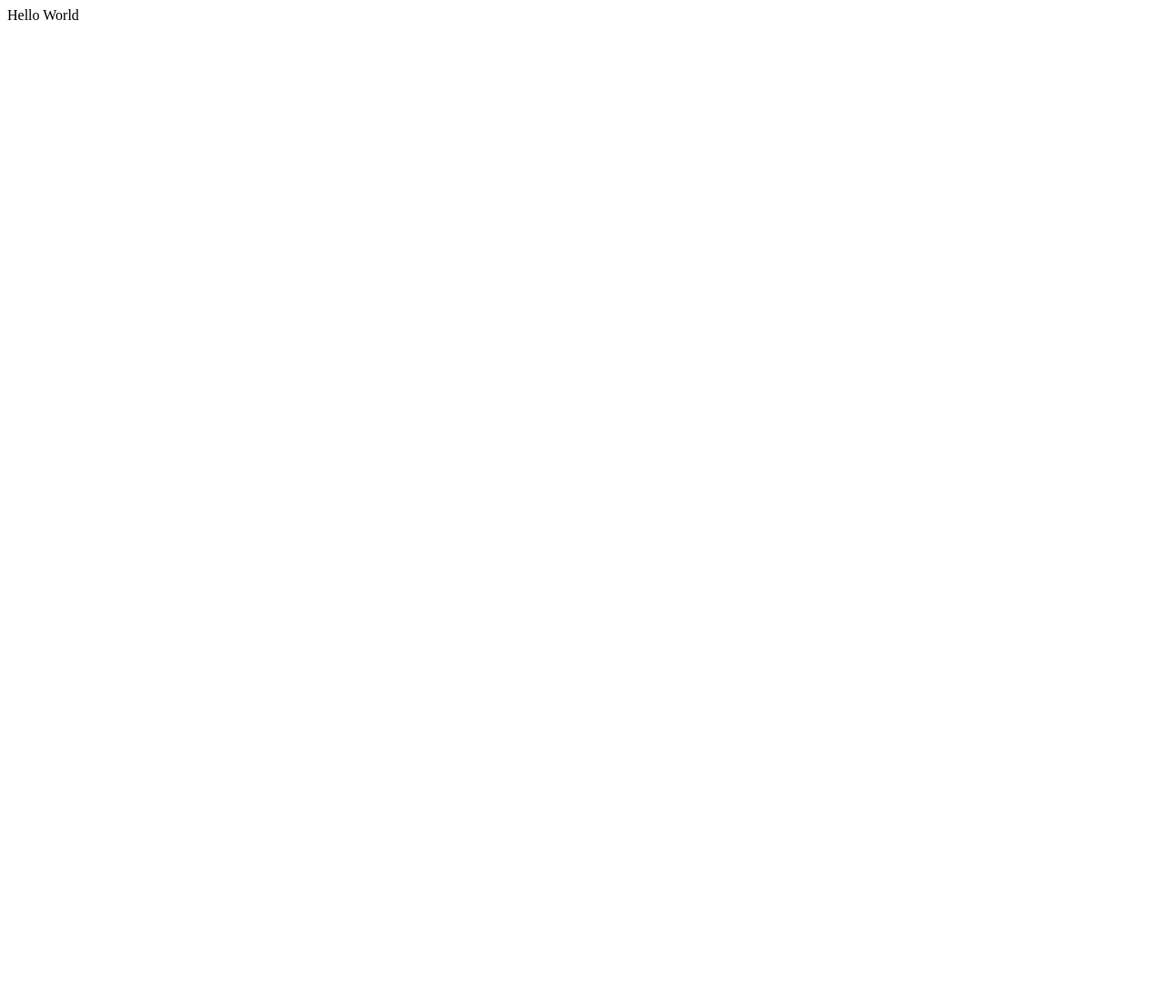
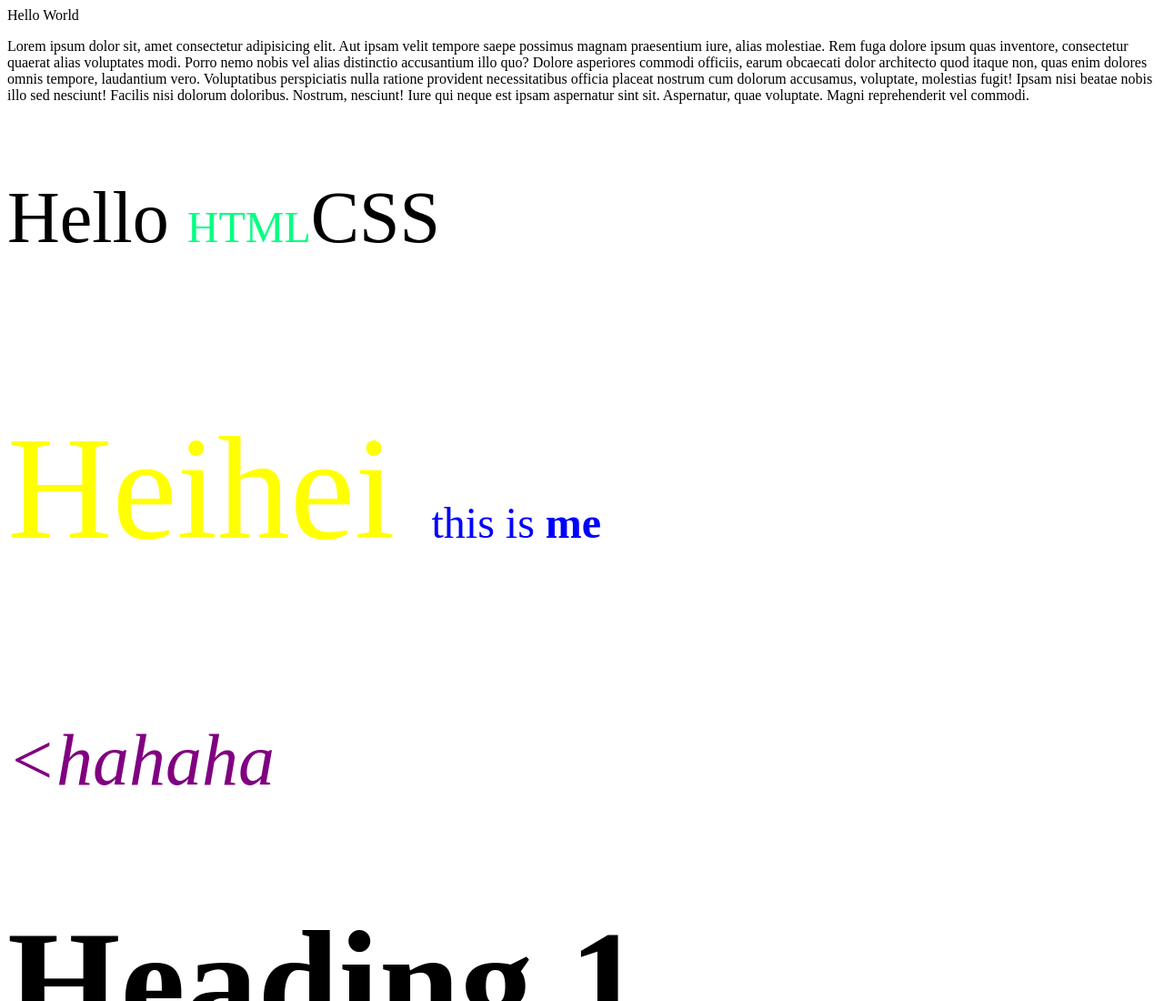
Before and after one commit to amandachen007/iamacoder, a plain HTML site: page index.html in a window 1280 px wide. Shown: the top 1100 px of the page at 91% size. Before the commit the page ends 800 px from the top, so only its background shows below. Drawn offline with Linux system fonts and the light colour scheme.

Commit message:
html css lesson 1

```diff
--- /dev/null
+++ b/index.css
@@ -0,0 +1,30 @@
+em {
+    font-size: 5rem;
+    font-style: normal;
+}
+.html-em {
+    color:rgb(2, 255, 129);
+    font-size: 3rem;
+}
+p.active {
+    font-size: 10rem;
+    color: yellow;
+}
+p .active {
+    font-size: 3rem;
+    color:blue;
+}
+#thisisap {
+    font-style: italic;
+    color:purple
+}
+
+img {
+    width: 500px;
+    height: 600px;
+}
+
+video {
+    width: 300px;
+    height: 300px;
+}
--- a/index.html
+++ b/index.html
@@ -1,12 +1,52 @@
 <!DOCTYPE html>
 <html lang="en">
+
 <head>
     <meta charset="UTF-8">
     <meta http-equiv="X-UA-Compatible" content="IE=edge">
     <meta name="viewport" content="width=device-width, initial-scale=1.0">
-    <title>I am a coder</title>
+    <meta name="keywords" content="HTML,CSS">
+    <meta name="description" content="This is a coder space.">
+    <title>Coffee</title>
+    <link rel="stylesheet" href="index.css">
+
 </head>
+
 <body>
     Hello World
+    <p>Lorem ipsum dolor sit, amet consectetur adipisicing elit. Aut ipsam velit tempore saepe possimus magnam
+        praesentium iure, alias molestiae. Rem fuga dolore ipsum quas inventore, consectetur quaerat alias voluptates
+        modi. Porro nemo nobis vel alias distinctio accusantium illo quo? Dolore asperiores commodi officiis, earum
+        obcaecati dolor architecto quod itaque non, quas enim dolores omnis tempore, laudantium vero. Voluptatibus
+        perspiciatis nulla ratione provident necessitatibus officia placeat nostrum cum dolorum accusamus, voluptate,
+        molestias fugit! Ipsam nisi beatae nobis illo sed nesciunt! Facilis nisi dolorum doloribus. Nostrum, nesciunt!
+        Iure qui neque est ipsam aspernatur sint sit. Aspernatur, quae voluptate. Magni reprehenderit vel commodi. </p>
+    <em>
+        <p>Hello <em class="html-em">HTML</em><em class = "css-em">CSS</em></p>
+        <p class="html-em active">Heihei
+           <span class="active">this is <strong>me</strong></p>
+        <p id="thisisap">&lthahaha</p>
+    <h1>Heading 1</h1>
+    <h2>Heading 2</h2>
+    <h3>Heading 1</h3>
+    <h4>Heading 2</h4>
+    <h5>Heading 1</h5>
+    <h6>Heading 2</h6>
+
+    <p><span class="sp-1"></span>
+        <span class="sp-2"></span>
+        <span class="sp-3"></span>
+        <span class="sp-4"></span>
+        <span class="sp-5"></span>
+        <span class="sp-6"></span>
+
+
+    </p>
+
+    p>span.sp-$*3
+
+    <a href="about.html">About Coffee</a>
+
 </body>
+
 </html>
```
Also changed, not shown: about.html (added, +20 -0 lines), img/Coffee.jpg (added).
